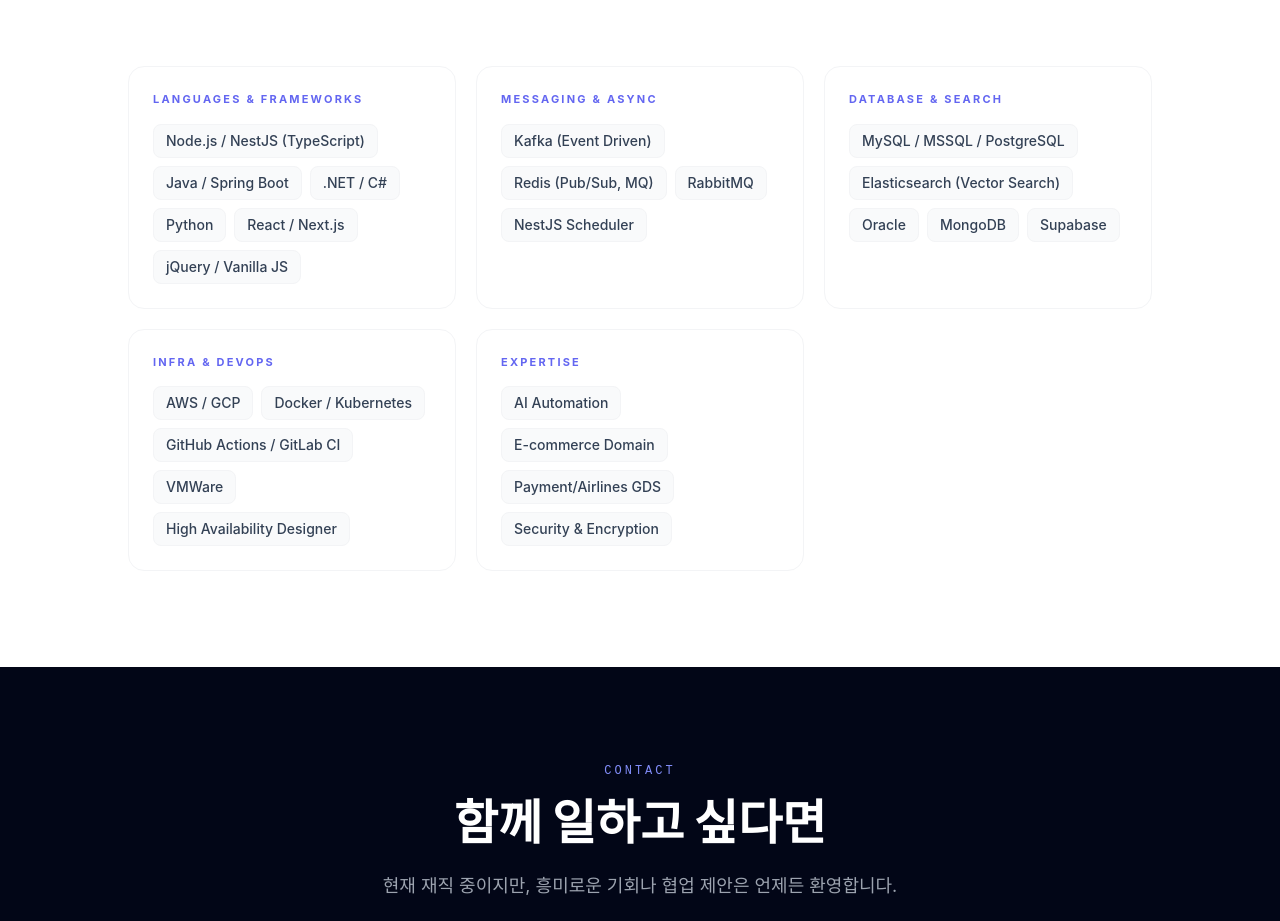
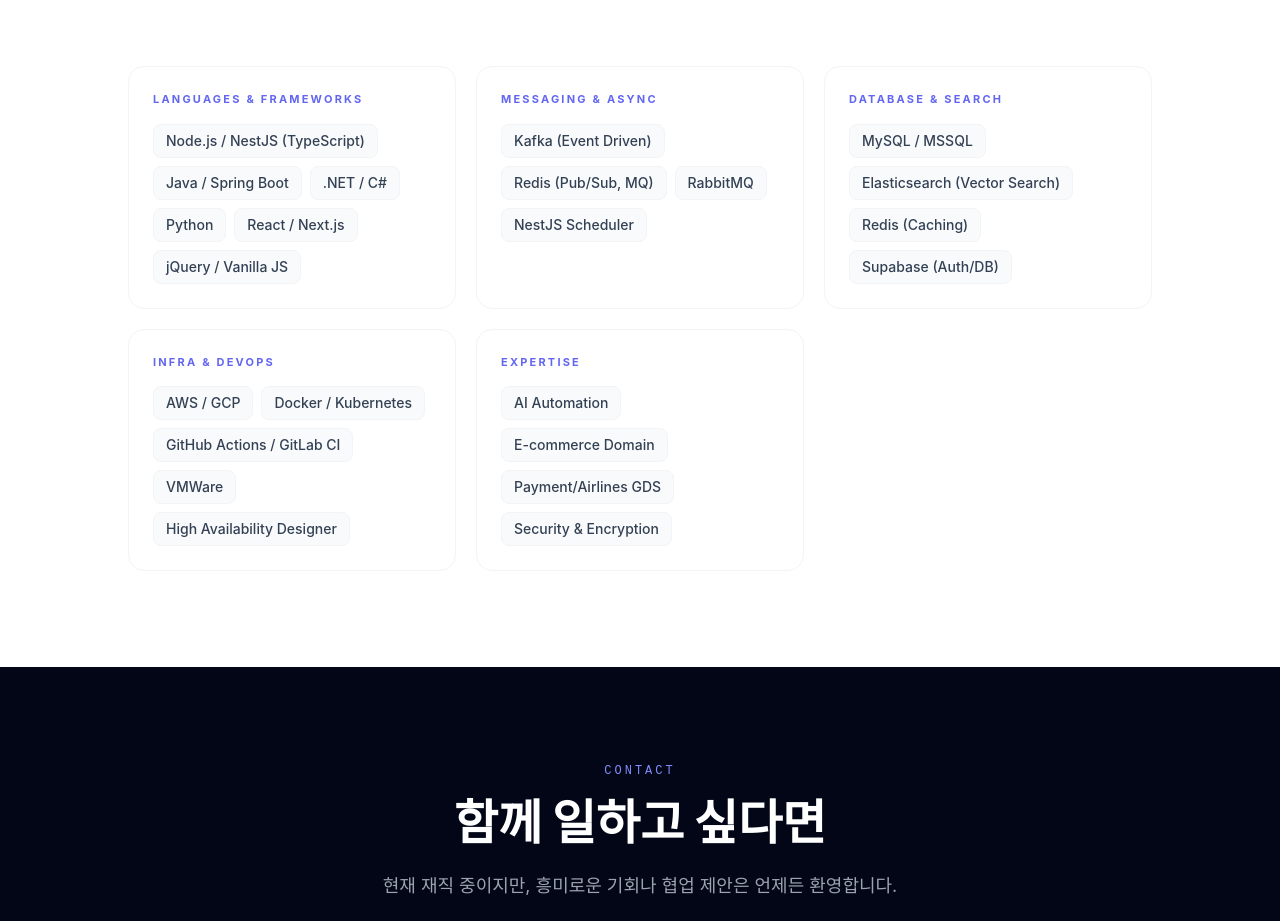
Before and after one commit to joarechi/joarechi.github.io, a Next.js app: page / in a window 1280 px wide. Shown: the part 3500-4421 px from the top of the page. Built offline with nearby package versions, Linux system fonts and the light colour scheme.

Commit message:
Correct tech stack (remove unexperienced DBs) and finalize portfolio content

```diff
--- a/app/page.tsx
+++ b/app/page.tsx
@@ -116,7 +116,7 @@
   },
   {
     category: "Database & Search",
-    items: ["MySQL / MSSQL / PostgreSQL", "Elasticsearch (Vector Search)", "Oracle", "MongoDB", "Supabase"],
+    items: ["MySQL / MSSQL", "Elasticsearch (Vector Search)", "Redis (Caching)", "Supabase (Auth/DB)"],
   },
   {
     category: "Infra & DevOps",
```
